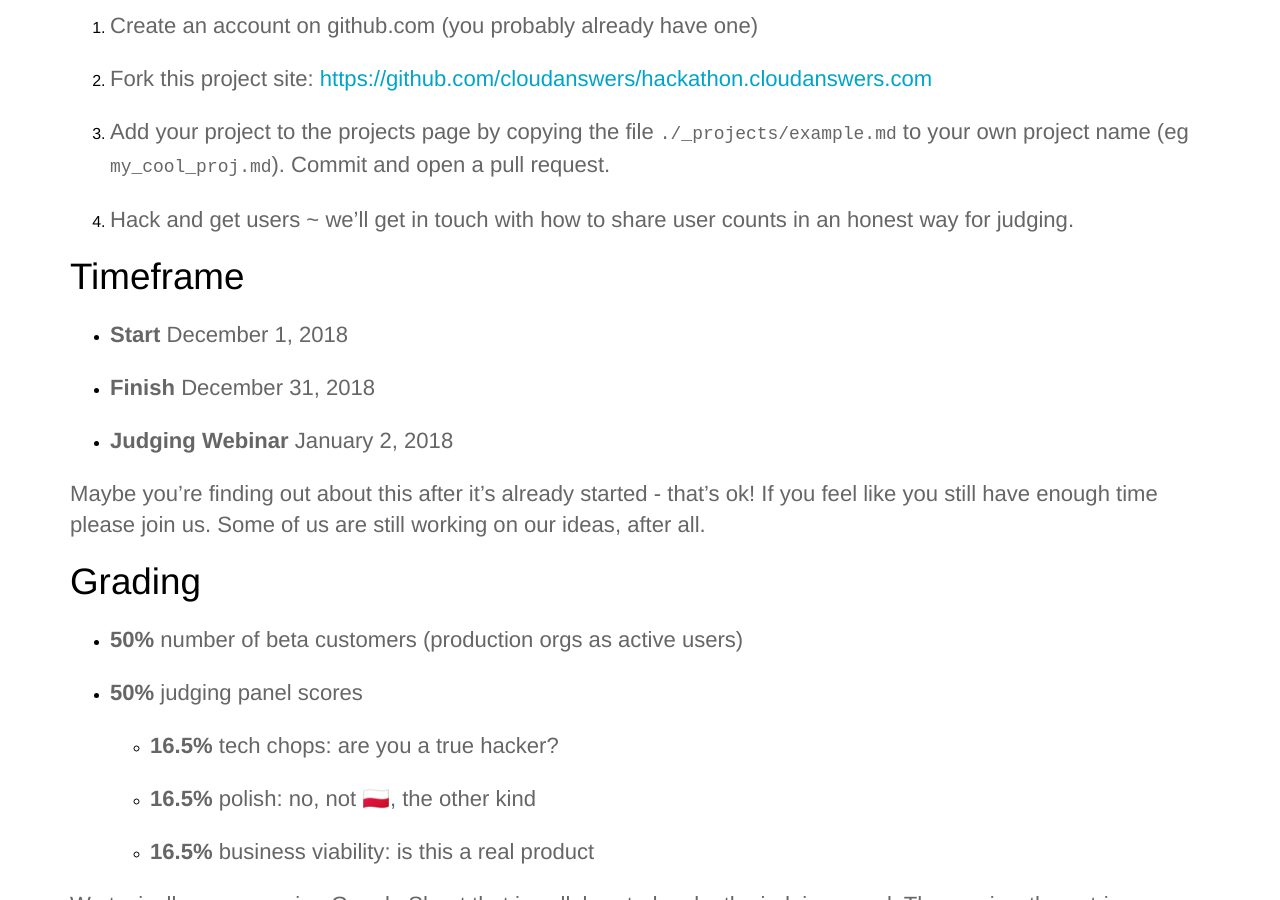
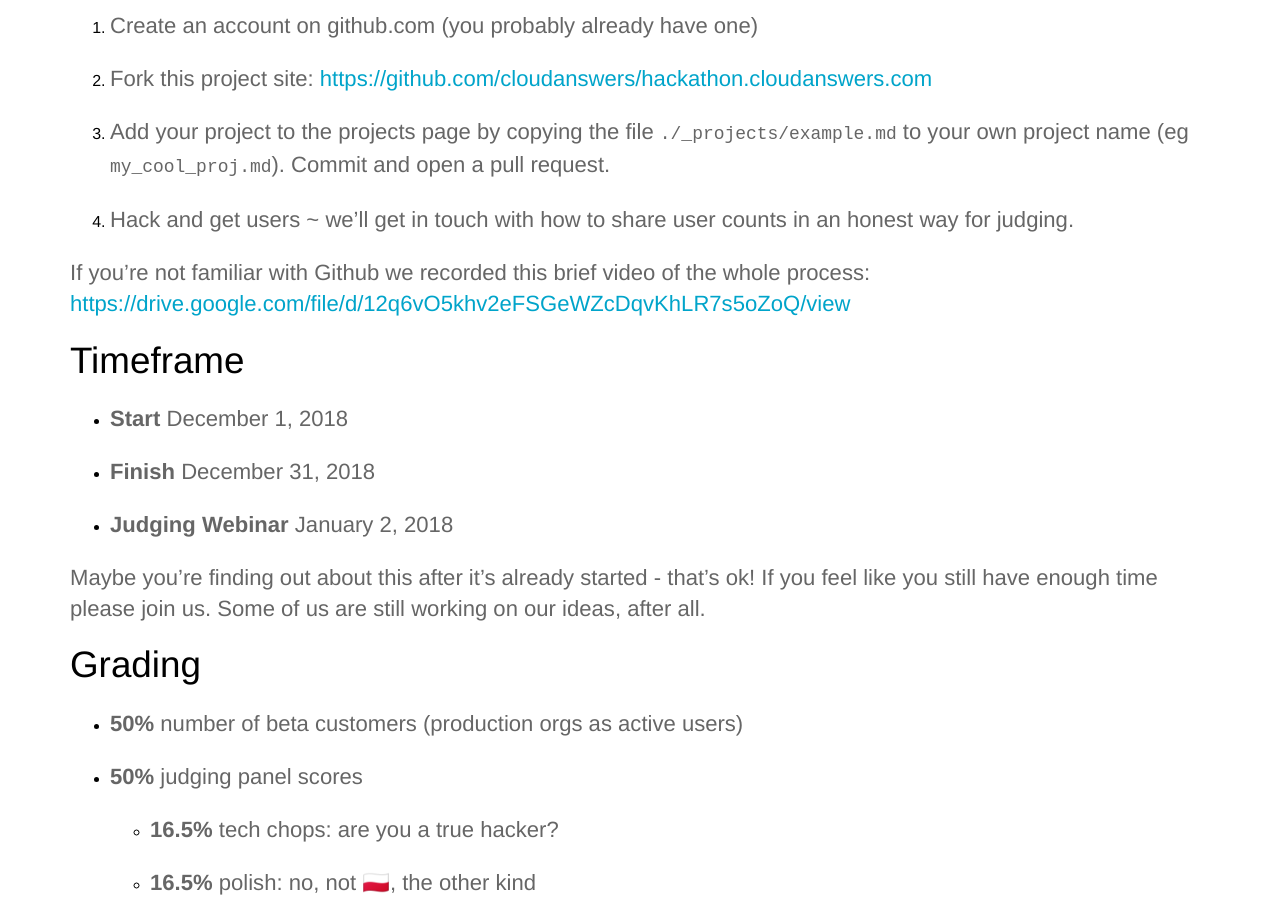
Before and after one commit to cloudanswers/hackathon.cloudanswers.com, a Jekyll site: the page built from participate.md, in a window 1280 px wide and 900 px high, scrolled down 355 px. Built offline with Jekyll 4.4.1, drawn with Linux system fonts in a browser that asks for light colours.

Commit message:
add video of how to do a pull request

```diff
--- a/participate.md
+++ b/participate.md
@@ -22,6 +22,9 @@
 3. Add your project to the projects page by copying the file `./_projects/example.md` to your own project name (eg `my_cool_proj.md`). Commit and open a pull request.
 
 4. Hack and get users ~ we'll get in touch with how to share user counts in an honest way for judging.
+
+If you're not familiar with Github we recorded this brief video of the whole process: <Br/>
+[https://drive.google.com/file/d/12q6vO5khv2eFSGeWZcDqvKhLR7s5oZoQ/view](https://drive.google.com/file/d/12q6vO5khv2eFSGeWZcDqvKhLR7s5oZoQ/view)
 
 # Timeframe
 
```
